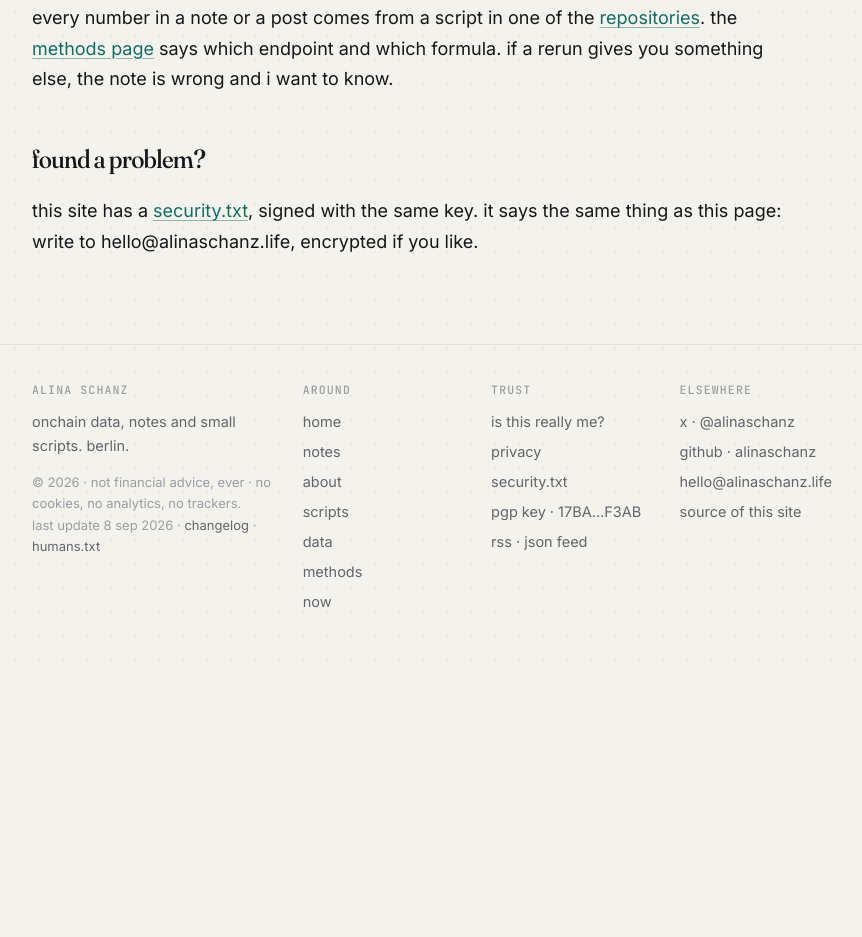
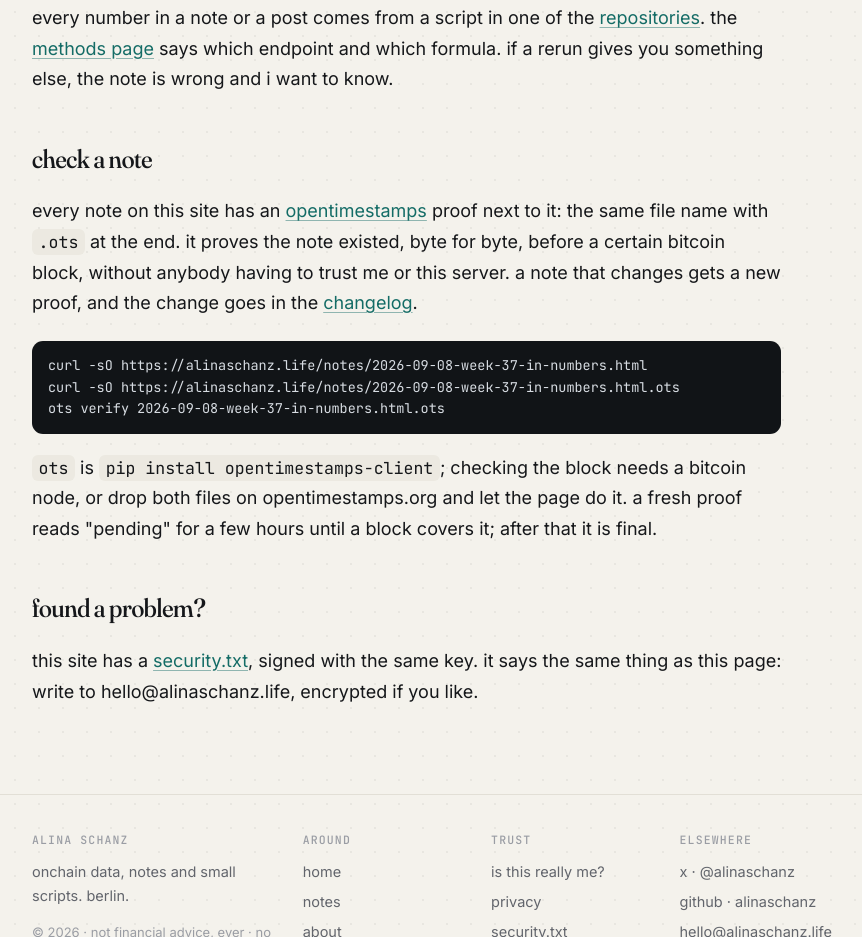
Before and after one commit to alinaschanz/alinaschanz.github.io, a plain HTML site: page verify/index.html in a window 1280 px wide. Shown: the part 1813-2750 px from the top of the page, without its empty margins (202-1064 px from the left). Before the commit the page ends 2488 px from the top, so only its background shows below. Drawn offline with Linux system fonts and the light colour scheme.

Commit message:
proofs: an opentimestamps proof next to every note, a verify section on how to check it, the indexnow key
each note gets a .ots file: the sha256 of the note, submitted to four public calendars; it completes on its own once a bitcoin block covers the calendars' root. the verify page explains the three commands. the changelog entry also names the indexnow key and the wayback copies the publisher asks for.

```diff
--- a/verify/index.html
+++ b/verify/index.html
@@ -97,6 +97,13 @@ git log --show-signature -1</pre>
     <h2 id="numbers">check a number</h2>
     <p>every number in a note or a post comes from a script in one of the <a href="/scripts/">repositories</a>. the <a href="/methods/">methods page</a> says which endpoint and which formula. if a rerun gives you something else, the note is wrong and i want to know.</p>
 
+    <h2 id="notes">check a note</h2>
+    <p>every note on this site has an <a href="https://opentimestamps.org" rel="noopener">opentimestamps</a> proof next to it: the same file name with <code>.ots</code> at the end. it proves the note existed, byte for byte, before a certain bitcoin block, without anybody having to trust me or this server. a note that changes gets a new proof, and the change goes in the <a href="/changelog/">changelog</a>.</p>
+<pre class="code">curl -sO https://alinaschanz.life/notes/2026-09-08-week-37-in-numbers.html
+curl -sO https://alinaschanz.life/notes/2026-09-08-week-37-in-numbers.html.ots
+ots verify 2026-09-08-week-37-in-numbers.html.ots</pre>
+    <p><code>ots</code> is <code>pip install opentimestamps-client</code>; checking the block needs a bitcoin node, or drop both files on opentimestamps.org and let the page do it. a fresh proof reads "pending" for a few hours until a block covers it; after that it is final.</p>
+
     <h2 id="security">found a problem?</h2>
     <p>this site has a <a href="/.well-known/security.txt">security.txt</a>, signed with the same key. it says the same thing as this page: write to hello@alinaschanz.life, encrypted if you like.</p>
   </div>
```
Also changed, not shown: changelog/index.html (+1 -0 lines), 3328d3e1d329241e3c3afde9b3caa234.txt (added), humans.txt, llms.txt, 2 other files.
